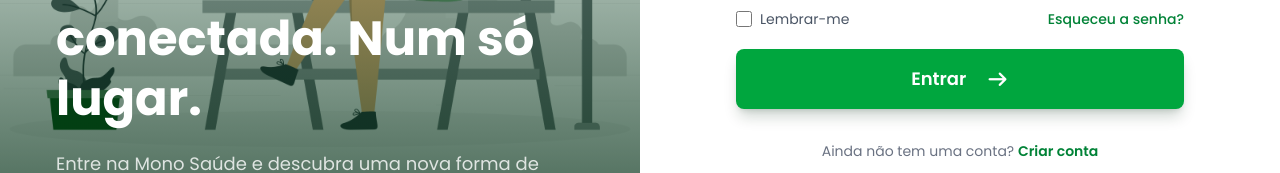
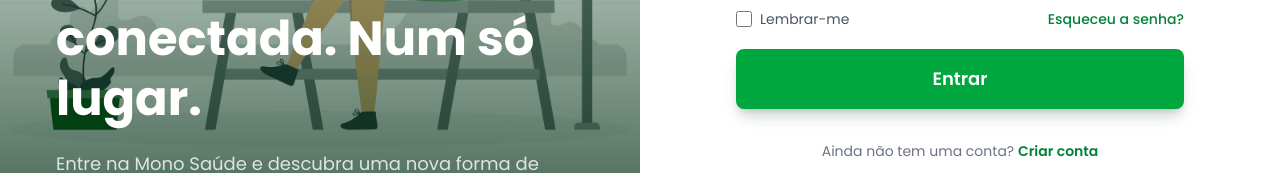
Before and after one commit to nsimba-afonso-nwayami/monosaude, a React (Vite) app: page /login in a window 1280 px wide. Shown: the part 537-710 px from the top of the page. Built offline with nearby package versions, Linux system fonts and the light colour scheme.

Commit message:
Ícone removido do botão de login

```diff
--- a/src/pages/auth/Login.jsx
+++ b/src/pages/auth/Login.jsx
@@ -114,7 +114,6 @@ export default function Login() {
             fullWidth
           >
             Entrar
-            <i className="fas fa-arrow-right ml-2"></i>
           </Button>
 
         </form>
```
